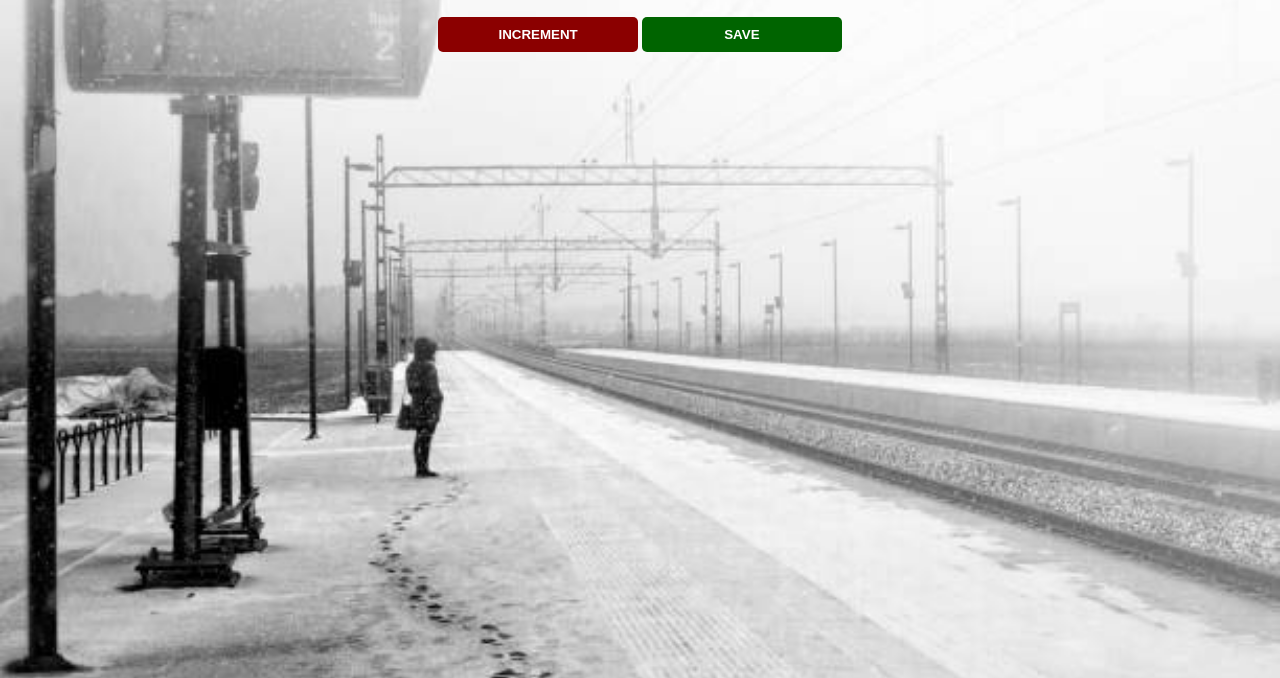
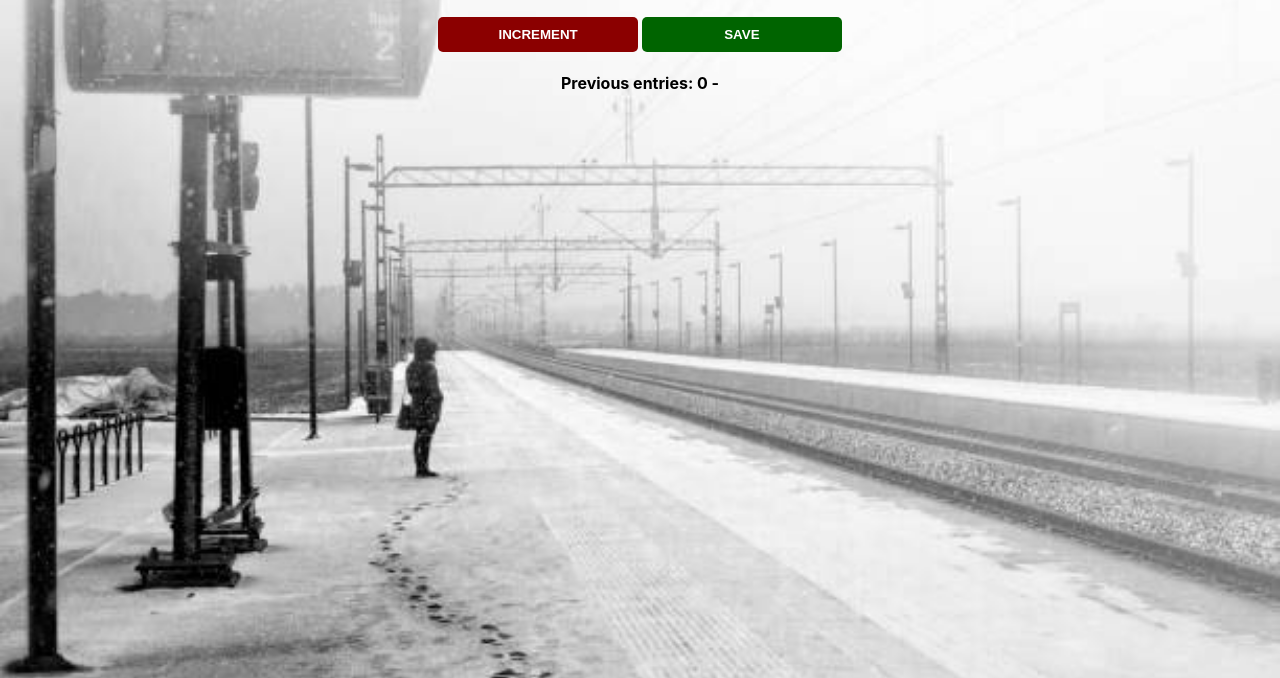
Before and after one commit to dellark18/passenger-counter, a plain HTML site: page index.html in a window 1280 px wide. Both pictures are taken after a click on the button "SAVE". Shown: the part 122-800 px from the top of the page. Drawn offline with Linux system fonts and the light colour scheme.

Commit message:
implemented the save feature

```diff
--- a/index.html
+++ b/index.html
@@ -11,6 +11,7 @@
     <h2 id="count-el">0</h2>
     <button id="increment-btn" onclick="increment()">INCREMENT</button>
     <button id="save-btn" onclick="save()">SAVE</button>
+    <p id="save-el">Previous entries: </p>
     <script src="./index.js"></script>
 </body>
 </html>
--- a/index.js
+++ b/index.js
@@ -1,5 +1,6 @@
 // intialize the count as 0co
 let countEl = document.getElementById("count-el")
+let saveEl = document.getElementById("save-el")
 
 console.log(countEl)
 
@@ -13,5 +14,6 @@ function increment() {
 }
 
 function save() {
-    console.log(count)
+    countStr = count + " - "
+    saveEl.innerHTML += countStr
 }
```
